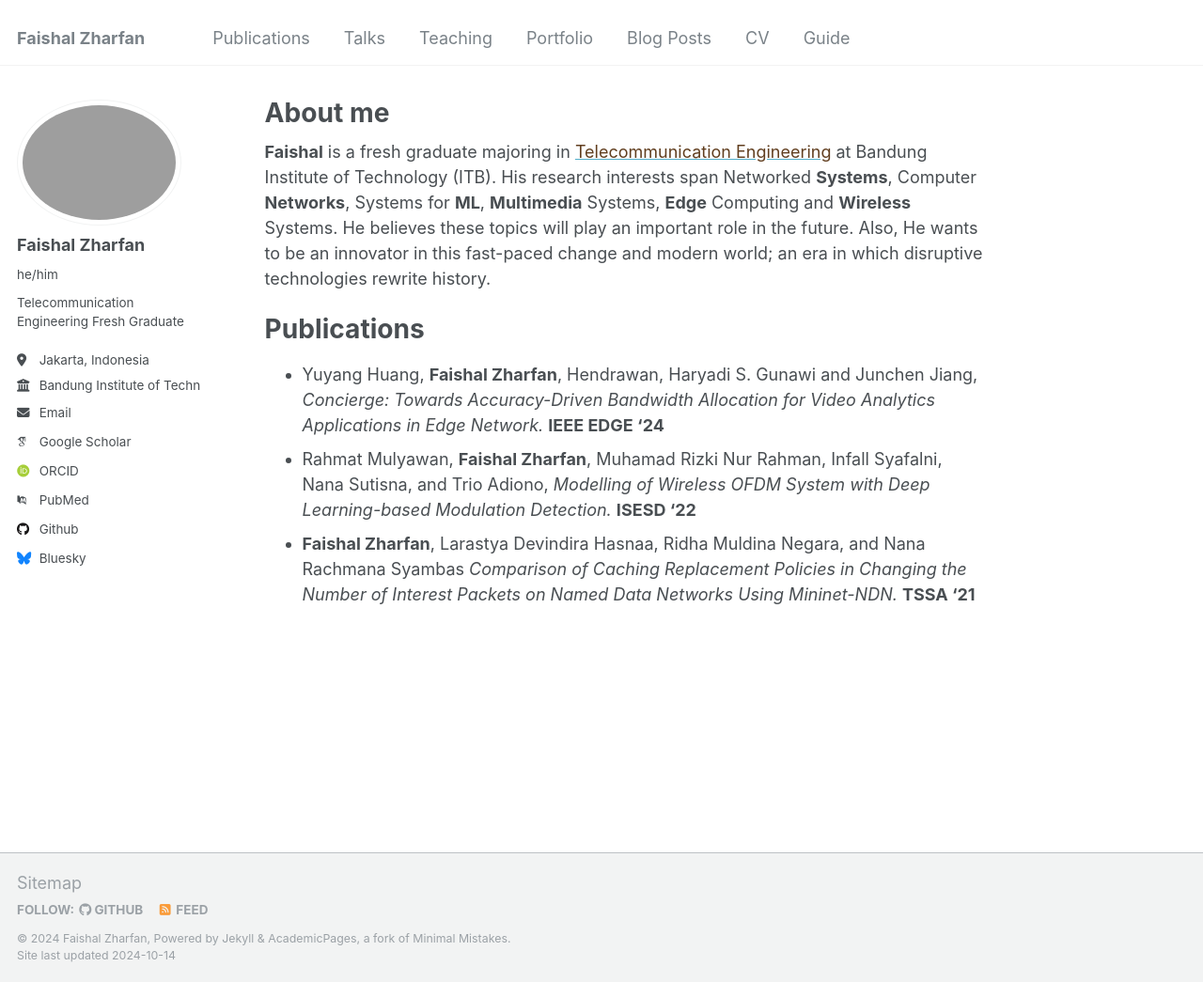
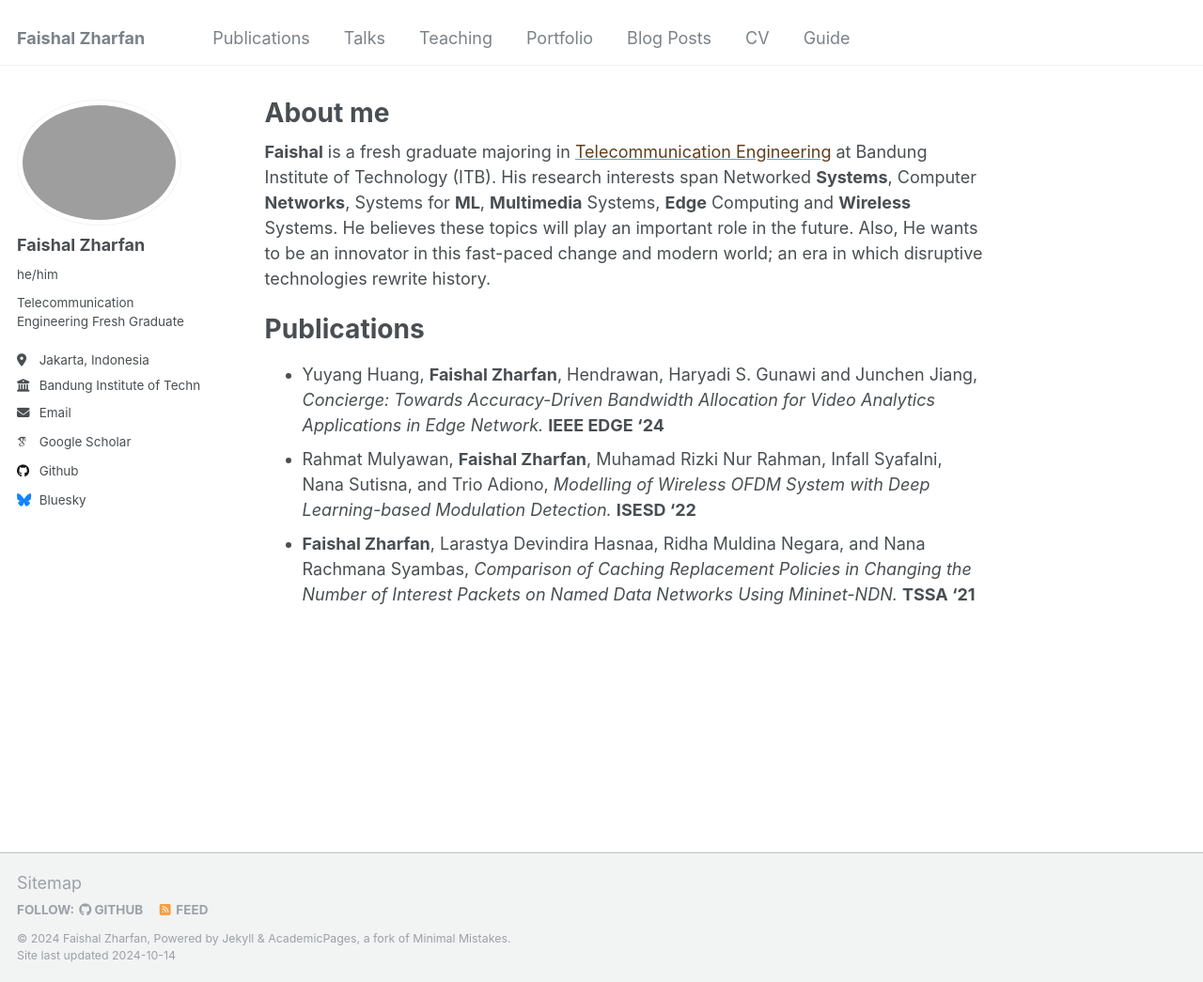
Before and after one commit to zharfanf/zharfanf.github.io, a Jekyll site: the page built from _pages/about.md, in a window 1280 px wide and 1045 px high. Shown: the whole window at 94% size. Built offline with Jekyll 4.4.1, drawn with Linux system fonts in a browser that asks for light colours; some web fonts are replaced; part of the change alters nothing that is shown.

Commit message:
update content

```diff
--- a/_config.yml
+++ b/_config.yml
@@ -32,11 +32,11 @@ author:
 
   # Academic websites
   arxiv            : # URL - Update with the correct link to your profile
-  googlescholar    : "https://scholar.google.com/citations?user=PS_CX0AAAAAJ"
+  googlescholar    : "https://scholar.google.com/citations?user=XfK-cI4AAAAJ&hl=en&oi=ao"
   impactstory      : # URL
-  orcid            : "http://orcid.org/yourorcidurl"
+  orcid            :
   semantic         : # URL
-  pubmed           : "https://www.ncbi.nlm.nih.gov/pubmed/?term=john+snow"
+  pubmed           :
   researchgate     : # URL
 
   # Repositories and software development
--- a/_pages/about.md
+++ b/_pages/about.md
@@ -16,6 +16,6 @@ Publications
 
 - Yuyang Huang, **Faishal Zharfan**, Hendrawan, Haryadi S. Gunawi and Junchen Jiang, *Concierge: Towards Accuracy-Driven Bandwidth Allocation for Video Analytics Applications in Edge Network.* **IEEE EDGE '24**
 - Rahmat Mulyawan, **Faishal Zharfan**, Muhamad Rizki Nur Rahman, Infall Syafalni, Nana Sutisna, and Trio Adiono, *Modelling of Wireless OFDM System with Deep Learning-based Modulation Detection.* **ISESD '22**
-- **Faishal Zharfan**, Larastya Devindira Hasnaa, Ridha Muldina Negara, and Nana Rachmana Syambas *Comparison of Caching Replacement Policies in Changing the Number of Interest Packets on Named Data Networks Using Mininet-NDN.* **TSSA '21**
+- **Faishal Zharfan**, Larastya Devindira Hasnaa, Ridha Muldina Negara, and Nana Rachmana Syambas, *Comparison of Caching Replacement Policies in Changing the Number of Interest Packets on Named Data Networks Using Mininet-NDN.* **TSSA '21**
 <!-- The 15th International Conference on Telecommunication Systems, Services, and Applications (TSSA) -->
 <!-- 2022 International Symposium on Electronics and Smart Devices (ISESD) -->
```
